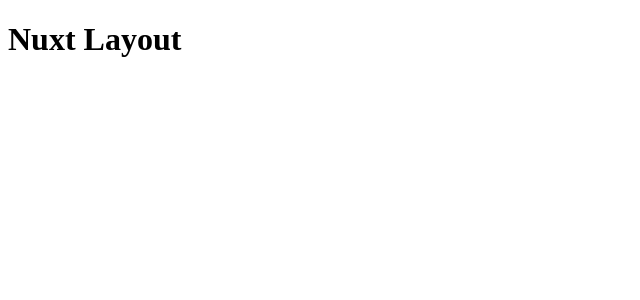
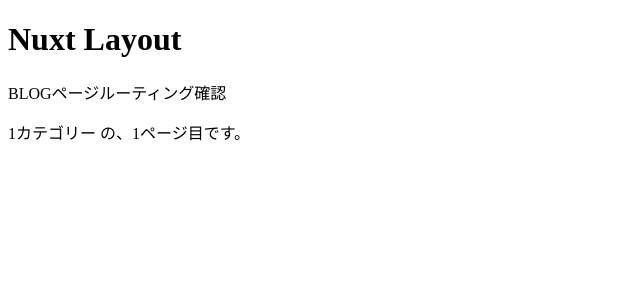
Before and after one commit to s-yoshiii/nuxt-blog-tutrial, a Nuxt app: page /blog/1/1 in a window 1280 px wide. Before the commit this address had no page. Shown: the top 300 px of the page, without its empty margins (0-640 px from the left). Built offline with nearby package versions, Linux system fonts and the light colour scheme.

Commit message:
アンダースコアでパラメータを受け取る

```diff
--- /dev/null
+++ b/pages/blog/_category/_page.vue
@@ -0,0 +1,10 @@
+<template>
+  <div>
+    <div>BLOGページルーティング確認</div>
+    <p>
+      {{ $route.params.category }}カテゴリー の、{{
+        $route.params.page
+      }}ページ目です。
+    </p>
+  </div>
+</template>
--- /dev/null
+++ b/pages/blog/_id.vue
@@ -0,0 +1,13 @@
+<template>
+  <div>
+    <div>BLOG詳細ページルーティング確認</div>
+    <p>{{ $route.params.id }} エントリーです。</p>
+  </div>
+</template>
+<script>
+export default {
+  validate({ params }) {
+    return /^\d+$/.test(params.id);
+  },
+};
+</script>
--- a/pages/blog/detail.vue
+++ /dev/null
@@ -1,3 +0,0 @@
-<template>
-  <div>BLOG詳細ページルーティング確認</div>
-  </template>
```
